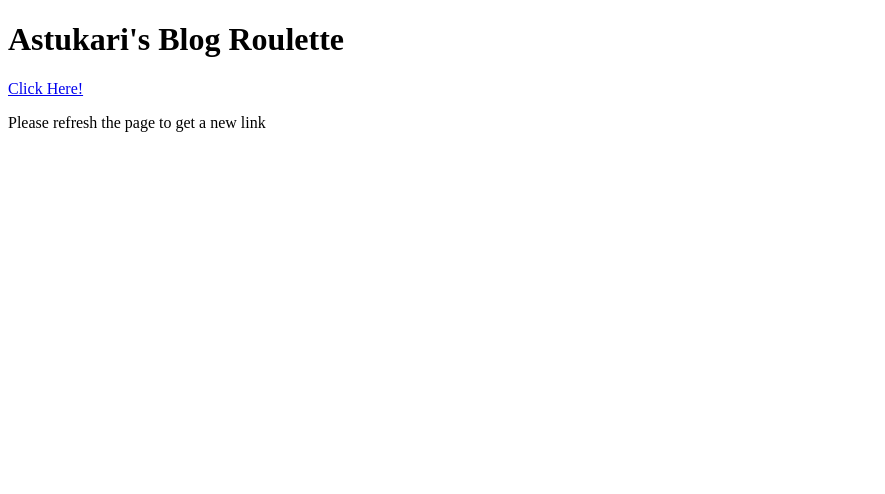
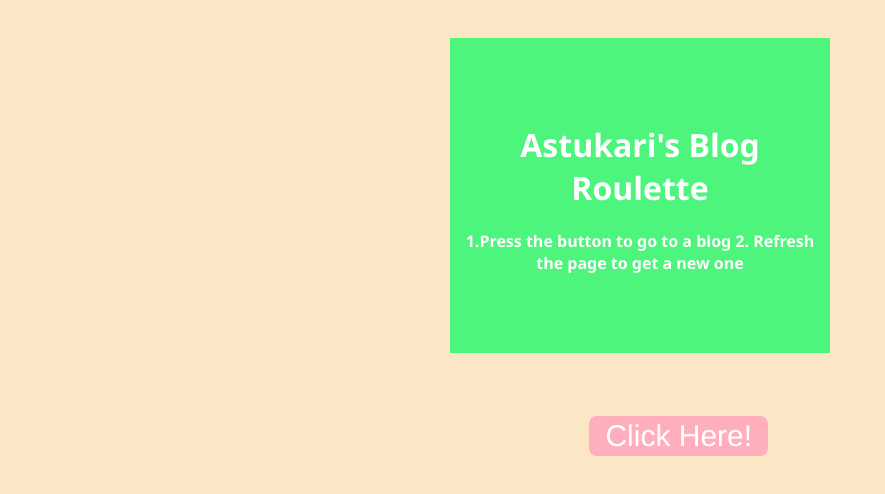
Before and after one commit to astuka/astukaris_blog_roulette, a plain HTML site: page index.html in a window 1280 px wide. Shown: the whole page, without its empty margins (0-885 px from the left). Drawn offline with Linux system fonts and the light colour scheme.

Commit message:
Added basic CSS

```diff
--- a/index.html
+++ b/index.html
@@ -5,9 +5,11 @@
         <title>Astukari's Blog Roulette</title>
     </head>
     <body>
-        <h1>Astukari's Blog Roulette</h1>
+        <div id="heading">
+            <h1>Astukari's Blog Roulette</h1>
+            <p>1.Press the button to go to a blog 2. Refresh the page to get a new one</p>
+        </div>
         <div id="content"></div>
-        <p>Please refresh the page to get a new link</p>
         <script type="text/javascript" src="script.js"></script>
     </body>
 </html>
--- a/style.css
+++ b/style.css
@@ -0,0 +1,70 @@
+h1{
+    text-align: center;
+    color:white;
+    font-family: 'Segoe UI', Tahoma, Geneva, Verdana, sans-serif;
+}
+
+p{
+    text-align: center;
+    color:white;
+    font-weight: bold;
+    font-family: 'Segoe UI', Tahoma, Geneva, Verdana, sans-serif;
+}
+
+div{
+    margin-left: 35%;
+    margin-right: 35%;
+    margin-top: 3%;
+    margin-bottom: 2%;
+}
+
+
+#heading{
+    background-color: #4df57c;
+    padding-top: 5%;
+    padding-bottom: 5%;
+}
+
+body{
+    background-color: #fbe7c6;
+}
+
+a{
+    text-align: center;
+    font-size: 30px;
+    color:white;
+    text-decoration: none;
+}
+
+
+#content {
+  background-color: #ffafbc;
+  border-radius: 8px;
+  border-style: none;
+  box-sizing: border-box;
+  color: #FFFFFF;
+  cursor: pointer;
+  display: inline-block;
+  font-family: "Haas Grot Text R Web", "Helvetica Neue", Helvetica, Arial, sans-serif;
+  font-size: 14px;
+  font-weight: 500;
+  height: 40px;
+  line-height: 20px;
+  list-style: none;
+  outline: none;
+  padding: 10px 16px;
+  position: relative;
+  text-align: center;
+  margin-left: 46%;
+  text-decoration: none;
+  transition: color 100ms;
+  vertical-align: baseline;
+  user-select: none;
+  -webkit-user-select: none;
+  touch-action: manipulation;
+}
+
+#content:hover,
+#content:focus {
+  background-color: #F082AC;
+}
```
